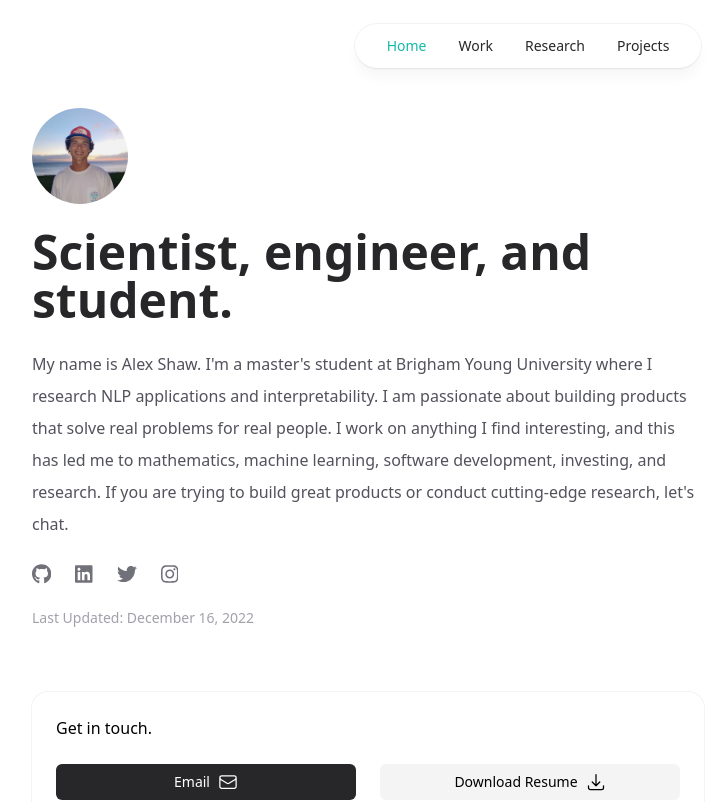
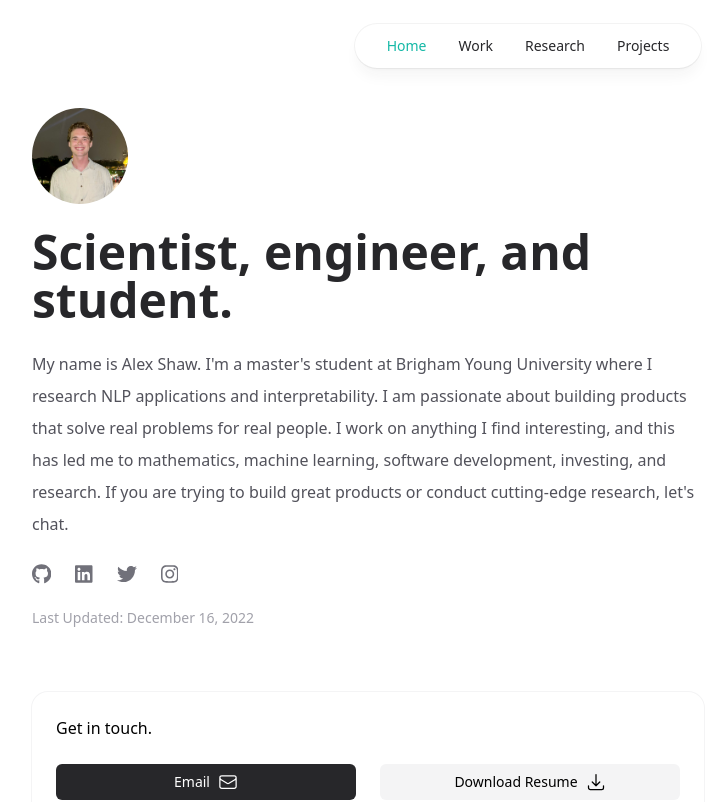
Before and after one commit to alexgshaw/personal-website, a Next.js app: page / in a window 1280 px wide. Shown: the top 802 px of the page, without its empty margins (112-837 px from the left). Built offline with nearby package versions, Linux system fonts and the light colour scheme.

Commit message:
Minor update.

```diff
--- a/pages/index.tsx
+++ b/pages/index.tsx
@@ -40,7 +40,7 @@ export default function Home() {
     <div className="space-y-16">
       <div className="w-full max-w-2xl space-y-6">
         <div className="relative mx-auto h-48 w-48 overflow-hidden rounded-full sm:mx-0 sm:h-24 sm:w-24">
-          <Image src="/images/alex.jpg" fill className="object-cover" alt="" />
+          <Image src="/images/alex.jpeg" fill className="object-cover" alt="" />
         </div>
         <H1 className="text-center text-zinc-800 sm:text-left">
           {/* Entreprenuer, investor, engineer, and scientist. */}
```
Also changed, not shown: public/images/alex.jpeg (added).
